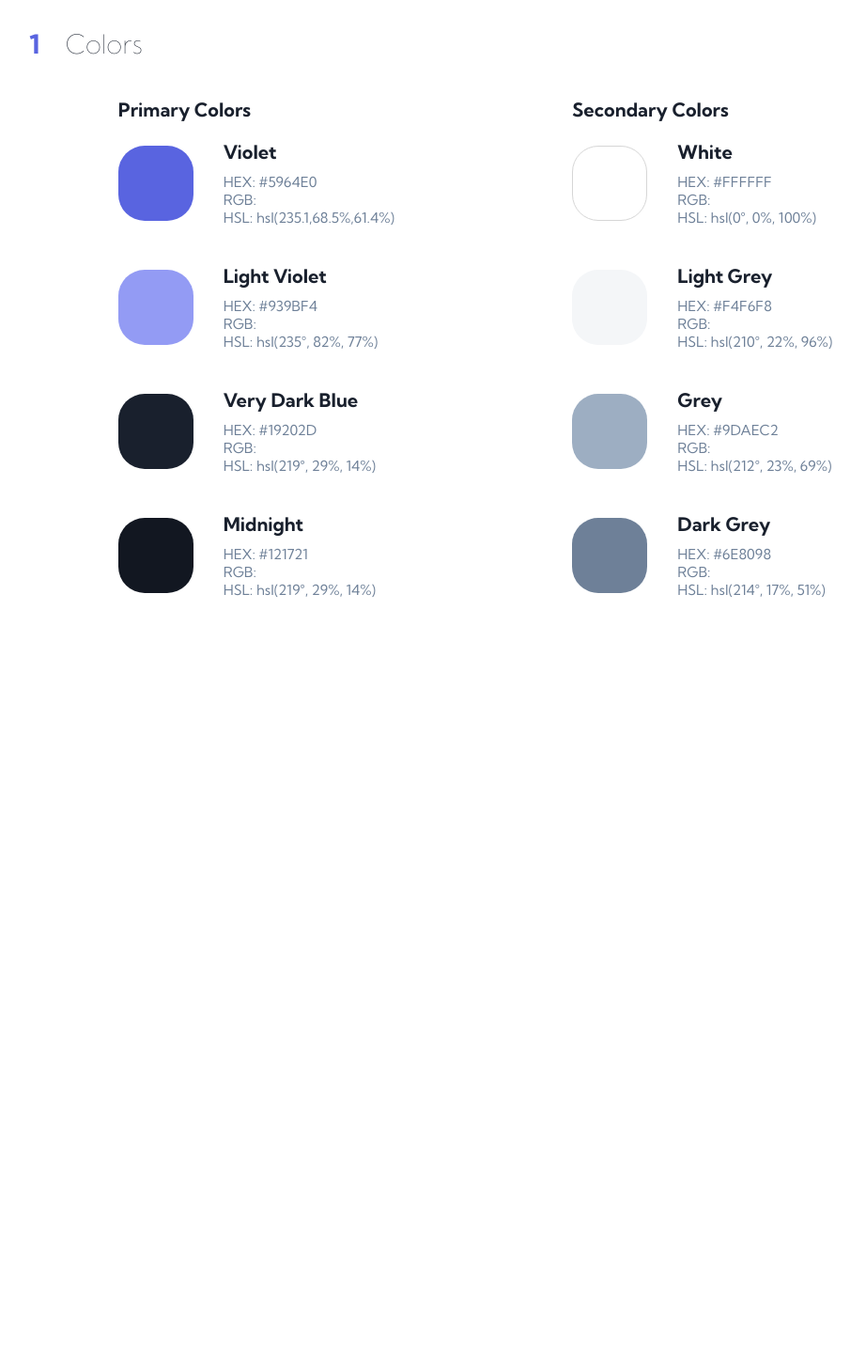
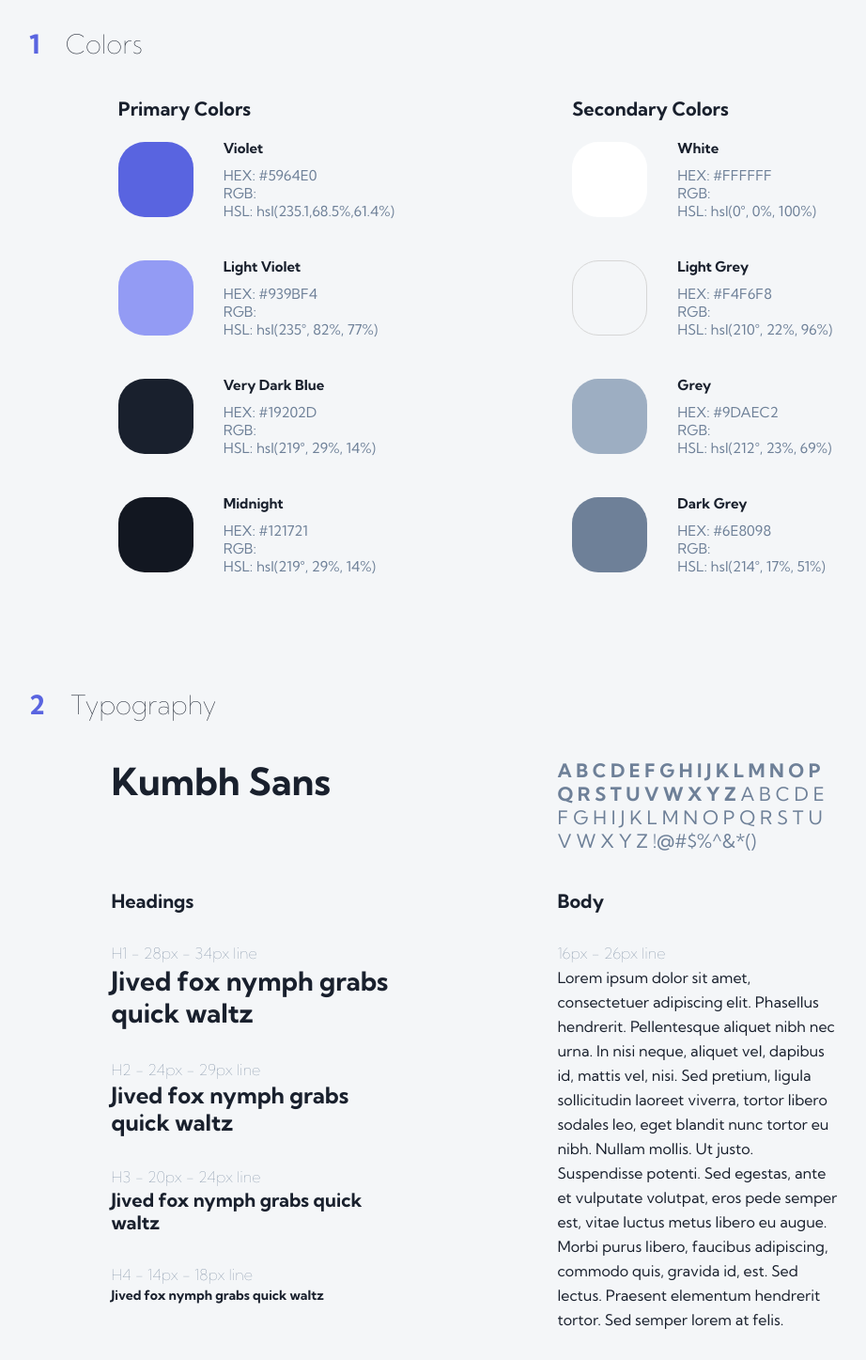
Before and after one commit to NathOrtega/dev-jobs-app, a React (Create React App) app: page /design-system in a window 1280 px wide. Shown: the part 163-1610 px from the top of the page at 94% size, without its empty margins (134-1056 px from the left). Before the commit the page ends 890 px from the top, so only its background shows below. Built offline with nearby package versions, Linux system fonts and the light colour scheme.

Commit message:
Finishing typography related components and creating Row component

```diff
--- a/src/components/Column.jsx
+++ b/src/components/Column.jsx
@@ -1,24 +1,19 @@
 import React from "react";
 import styled from "styled-components";
+import { StyledHeading3 } from "./Typography";
 
-const StyledColumn = styled.div`
+export const StyledColumn = styled.div`
   display: flex;
   flex-direction: column;
   justify-content: center;
   align-items: flex-start;
   margin-bottom: 40px;
-
-  h3 {
-    font-size: 20px;
-    font-weight: bold;
-    color: var(--VeryDarkBlue);
-  }
 `
 
 export default function Column({ title, children }) {
   return (
     <StyledColumn>
-      {title && <h3>{title}</h3>}
+      {title && <StyledHeading3>{title}</StyledHeading3>}
       {children}
     </StyledColumn>
   )
--- a/src/components/DesignSystem.jsx
+++ b/src/components/DesignSystem.jsx
@@ -4,30 +4,44 @@ import { StyledLogo } from "./StyledLogo"
 import ColorSampler from "./ColorSampler";
 import TwoColumnsSection from "./TwoColumnsSection";
 import Column from "./Column";
-import { primaryColors, secondaryColors } from "../constants"
+import { primaryColors, secondaryColors, titlesStyles, paragraphStyles } from "../constants"
+import TypographySampler, { FontFamilySampler } from "./TypographySampler";
+import { StyledHeading3 } from "./Typography";
 
 export default function DesignSystem() {
+  const { type, fontSize, lineHeight, sampleText } = paragraphStyles
+
   return (
     <React.Fragment>
       <StyledHeader>
         <StyledLogo href="/">
           devjobs
         </StyledLogo>
-        <h1 style={{ color: "var(--White)", fontSize: "20px" }}>
+        <StyledHeading3 color="var(--White)">
           Design System
-        </h1>
+        </StyledHeading3>
       </StyledHeader>
-      <TwoColumnsSection numeration={"1"} title={"Colors"}>
-        <Column title={"Primary Colors"}>
+      <TwoColumnsSection numeration="1" title="Colors">
+        <Column title="Primary Colors">
           {primaryColors.map(({ title, hex, rgb, hsl, isLight }) => {
             return (<ColorSampler title={title} hex={hex} rgb={rgb} hsl={hsl} isLight={isLight} key={hex}/>)
           })}
         </Column>
-        <Column title={"Secondary Colors"}>
+        <Column title="Secondary Colors">
           {secondaryColors.map(({ title, hex, rgb, hsl, isLight }) => {
-            return (<ColorSampler title={title} hex={hex} rgb={rgb} hsl={hsl} isLight={isLight} key={hex}/>)
+            return <ColorSampler title={title} hex={hex} rgb={rgb} hsl={hsl} isLight={isLight} key={hex}/>
           })}
         </Column>
+      </TwoColumnsSection>
+      <TwoColumnsSection numeration="2" title="Typography" introInfo={<FontFamilySampler fontFamily="Kumbh Sans"/>}>
+          <Column title="Headings">
+            {titlesStyles.map(({ type, fontSize, lineHeight, sampleText }, index) => {
+              return <TypographySampler key={index} type={type} fontSize={fontSize} lineHeight={lineHeight} sampleText={sampleText} />
+            })}
+          </Column>
+          <Column title="Body">
+            <TypographySampler type={type} fontSize={fontSize} lineHeight={lineHeight} sampleText={sampleText}/>
+          </Column>
       </TwoColumnsSection>
     </React.Fragment>
   )
--- a/src/components/TwoColumnsSection.jsx
+++ b/src/components/TwoColumnsSection.jsx
@@ -15,18 +15,7 @@ const StyledSection = styled.div`
   }
 `
 
-const StyledColumnsContainer = styled.div`
-  display: flex;
-  flex-direction: column;
-  justify-content: space-between;
-
-  @media screen and (min-width:768px) {
-    flex-direction: row;
-    justify-content: space-around;
-  }
-`
-
-const StyledSectionTitle = styled.h1`
+const StyledSectionTitle = styled.h2`
   font-size: 28px;
   font-weight: lighter;
   color: var(--VeryDarkBlue);
@@ -39,12 +28,25 @@ const StyledSectionTitle = styled.h1`
   }
 `
 
-export default function TwoColumnsSection({ numeration, title, children }) {
+const StyledColumnsContainer = styled.div`
+  display: flex;
+  flex-direction: column;
+  justify-content: space-between;
+  align-items: flex-start;
+
+  @media screen and (min-width:768px) {
+    flex-direction: row;
+    justify-content: space-around;
+  }
+`
+
+export default function TwoColumnsSection({ numeration, title, introInfo,children }) {
   return (
     <StyledSection>
       <StyledSectionTitle>
         {numeration && <span>{numeration}</span>} {title}
       </StyledSectionTitle>
+      {introInfo && introInfo}
       <StyledColumnsContainer>
         {children}
       </StyledColumnsContainer>
--- a/src/components/Typography.js
+++ b/src/components/Typography.js
@@ -2,34 +2,39 @@ import styled from "styled-components";
 
 // Headings
 
-export const StyledH1 = styled.h1`
+export const StyledHeading1 = styled.h1`
   font-size: 28px;
   line-height: 34px;
   font-weight: bold;
+  color: ${(props) => props.color ? props.color : "var(--VeryDarkBlue)"}
 `
 
-export const StyledH2 = styled.h1`
+export const StyledHeading2 = styled.h2`
   font-size: 24px;
   line-height: 29px;
   font-weight: bold;
+  color: ${(props) => props.color ? props.color : "var(--VeryDarkBlue)"}
 `
 
-export const StyledH3 = styled.h1`
+export const StyledHeading3 = styled.h3`
   font-size: 20px;
   line-height: 24px;
   font-weight: bold;
+  color: ${(props) => props.color ? props.color : "var(--VeryDarkBlue)"}
 `
 
-export const StyledH4 = styled.h1`
+export const StyledHeading4 = styled.h4`
   font-size: 14px;
   line-height: 18px;
   font-weight: bold;
+  color: ${(props) => props.color ? props.color : "var(--VeryDarkBlue)"}
 `
 
 // Body
 
-export const StyledP = styled.p`
+export const StyledParagraph = styled.p`
   font-size: 16px;
   line-height: 26px;
-  font-weight: normal;
+  font-weight: ${(props) => props.fontWeight ? props.fontWeight : "Lighter"};
+  color: ${(props) => props.color ? props.color : "var(--VeryDarkBlue)"}
 `
--- a/src/components/TypographySampler.jsx
+++ b/src/components/TypographySampler.jsx
@@ -1,9 +1,70 @@
 import React from "react";
+import { StyledHeading1, StyledHeading2, StyledHeading3, StyledHeading4, StyledParagraph } from "./Typography";
+import styled from "styled-components";
+
+const StyledFontFamilySampler = styled.div`
+  display: flex;
+  flex-direction: column;
+  justify-content: space-around;
+  align-items: flex-start;
+  margin-bottom: 40px;
+
+  @media screen and (min-width:768px) {
+    flex-direction: row;
+  }
+`
+
+const StyledFontFamilyName = styled.h2`
+  width: 300px;
+  font-size: 40px;
+  color: var(--VeryDarkBlue);
+  margin-bottom: 10px;
+`
+
+const StyledFontFamilySample = styled.p`
+  max-width: 300px;
+  font-size: 20px;
+  color: var(--DarkGrey);
+`
 
 export default function TypographySampler({ type, fontSize, lineHeight, sampleText }) {
+  const typographyType = type.toLowerCase()
+  let styledSampleText
+
+  switch (typographyType) {
+    case "h1":
+      styledSampleText = <StyledHeading1>{sampleText}</StyledHeading1>
+    break;
+    case "h2":
+      styledSampleText = <StyledHeading2>{sampleText}</StyledHeading2>
+    break;
+    case "h3":
+      styledSampleText = <StyledHeading3>{sampleText}</StyledHeading3>
+    break;
+    case "h4":
+      styledSampleText = <StyledHeading4>{sampleText}</StyledHeading4>
+    break;
+    default:
+      styledSampleText = <StyledParagraph fontWeight="Normal">{sampleText}</StyledParagraph>
+  }
+
   return (
-    <div>
-
+    <div style={{maxWidth: "300px", marginTop: "30px"}}>
+      <StyledParagraph color={"var(--DarkGrey)"}>
+        {type !== "P" && type + " - "}{fontSize} - {lineHeight} line
+      </StyledParagraph>
+      {styledSampleText}
     </div>
   )
 }
+
+export function FontFamilySampler({ fontFamily }) {
+  return (
+    <StyledFontFamilySampler>
+      <StyledFontFamilyName>{fontFamily}</StyledFontFamilyName>
+      <StyledFontFamilySample>
+        <b>A B C D E F G H I J K L M N O P Q R S T U V W X Y Z</b> {"A B C D E F G H I J K L M N O P Q R S T U V W X Y Z !@#$%^&*()"}
+      </StyledFontFamilySample>
+    </StyledFontFamilySampler>
+  )
+}
--- a/src/constants.js
+++ b/src/constants.js
@@ -1,3 +1,5 @@
+const sampleText = "Jived fox nymph grabs quick waltz"
+
 export const primaryColors = [
   {
     title: "Violet",
@@ -35,14 +37,14 @@ export const secondaryColors = [
     hex: "#FFFFFF",
     rbg: "rgb(255, 255, 255)",
     hsl: "hsl(0°, 0%, 100%)",
-    isLight: true,
+    isLight: false,
   },
   {
     title: "Light Grey",
     hex: "#F4F6F8",
     rbg: "rgb(244, 246, 248)",
     hsl: "hsl(210°, 22%, 96%)",
-    isLight: false,
+    isLight: true,
   },
   {
     title: "Grey",
@@ -59,3 +61,37 @@ export const secondaryColors = [
     isLight: false,
   },
 ]
+
+export const titlesStyles = [
+  {
+    type: "H1",
+    fontSize: "28px",
+    lineHeight: "34px",
+    sampleText: sampleText,
+  },
+  {
+    type: "H2",
+    fontSize: "24px",
+    lineHeight: "29px",
+    sampleText: sampleText,
+  },
+  {
+    type: "H3",
+    fontSize: "20px",
+    lineHeight: "24px",
+    sampleText: sampleText,
+  },
+  {
+    type: "H4",
+    fontSize: "14px",
+    lineHeight: "18px",
+    sampleText: sampleText,
+  },
+]
+
+export const paragraphStyles = {
+  type: "P",
+  fontSize: "16px",
+  lineHeight: "26px",
+  sampleText: "Lorem ipsum dolor sit amet, consectetuer adipiscing elit. Phasellus hendrerit. Pellentesque aliquet nibh nec urna. In nisi neque, aliquet vel, dapibus id, mattis vel, nisi. Sed pretium, ligula sollicitudin laoreet viverra, tortor libero sodales leo, eget blandit nunc tortor eu nibh. Nullam mollis. Ut justo. Suspendisse potenti. Sed egestas, ante et vulputate volutpat, eros pede semper est, vitae luctus metus libero eu augue. Morbi purus libero, faucibus adipiscing, commodo quis, gravida id, est. Sed lectus. Praesent elementum hendrerit tortor. Sed semper lorem at felis. ",
+}
--- a/src/index.css
+++ b/src/index.css
@@ -19,4 +19,5 @@
 html, body, #root {
   width: 100%;
   height: 100%;
+  background-color: var(--LightGrey);
 }
```
Also changed, not shown: src/components/Row.jsx (added, +28 -0 lines).
